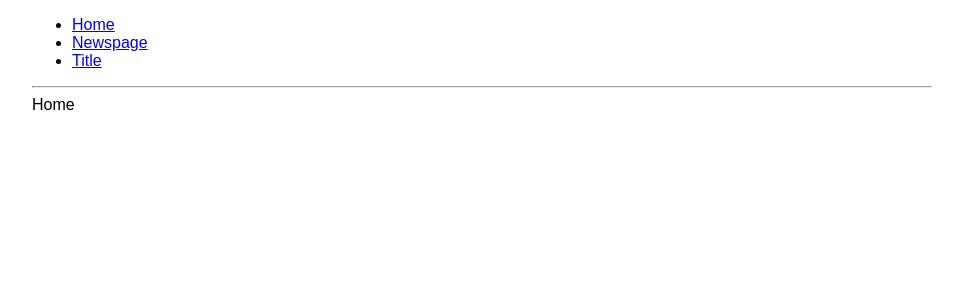
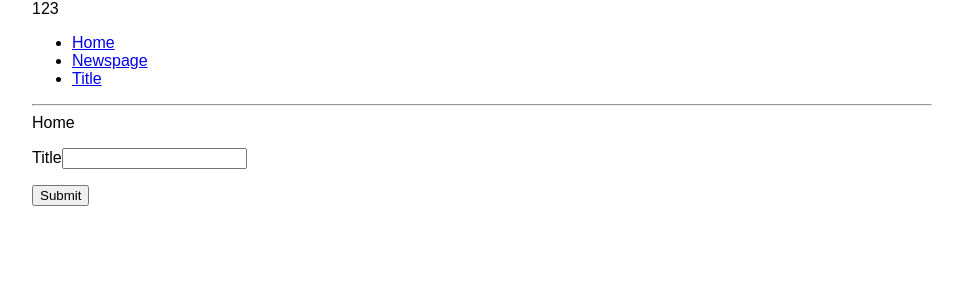
Before and after one commit to AndriiPetrov/test-fe, a React (Create React App) app: page / in a window 1280 px wide. Shown: the top 300 px of the page, without its empty margins (158-1121 px from the left). Built offline with nearby package versions, Linux system fonts and the light colour scheme.

Commit message:
some state experements

```diff
--- a/src/App.js
+++ b/src/App.js
@@ -10,18 +10,35 @@ import Routing from './Routing';
 class App extends React.Component{
 
   state = {
-    news: items,
+    news: [],
+    title: '',
   }
 
-  addNews = (news) =>{
+  addNews = (item) =>{
+    console.log(item);
     this.setState({
-      news: [...this.state.news, news.id]
+      news: [...this.state.news, item]
     })
+  }
+  // onSubmit = (event) =>{
+  //   this.setState({
+  //     news: this.state.news
+  //   })
+
+  // }
+  inputTitle = (event) => {
+    this.setState({
+      title: event.target.value
+    });
   }
 
   render(){
+    // console.log(this.state.news)
     return(
       <div className="App">
+      {/* <Form title={this.state.title} inputTitle={this.addNews}/> */}
+      123
+      <div>{this.state.title}</div>
         <div>
           <ul>
             <li><Link to='/'>Home</Link></li>
@@ -31,7 +48,7 @@ class App extends React.Component{
         </div>
         <hr/>
         <div>
-          <Route exact path='/' render={() => <Home/>} />
+          <Route exact path='/' render={() => <Home title={this.state.title} onSubmite={this.addNews} inputTitle={this.inputTitle} />} />
           <Route path='/p' render={() => <NewsPage items={items}/>}/>
           {/* <Route path='/posts' render={() => <Routing items={items}/>}/> */}
           <Route path='/posts' render={() => <Posts items={items}/>}/>
--- /dev/null
+++ b/src/Form.js
@@ -0,0 +1,15 @@
+import React from 'react';
+
+
+const Form = ({title, inputTitle, submit}) => {
+    return(
+        <form onSubmit={submit}>
+            <p>
+                <label>Title<input type="text" name="title" onChange={inputTitle}/></label>
+            </p>
+            <p><input type="submit" value="Submit"/></p>
+        </form>
+    )
+}
+
+export default Form;
--- a/src/Home.js
+++ b/src/Home.js
@@ -1,6 +1,10 @@
 import React from 'react';
+import Form from './Form';
 
-const Home = () =>(
-    <div>Home</div>
+const Home = ({title, inputTitle, onSubmit}) =>(
+    <div>
+        Home
+        <Form title={title} inputTitle={inputTitle} submit={onSubmit}/>
+    </div>
 )
 export default Home;
```
